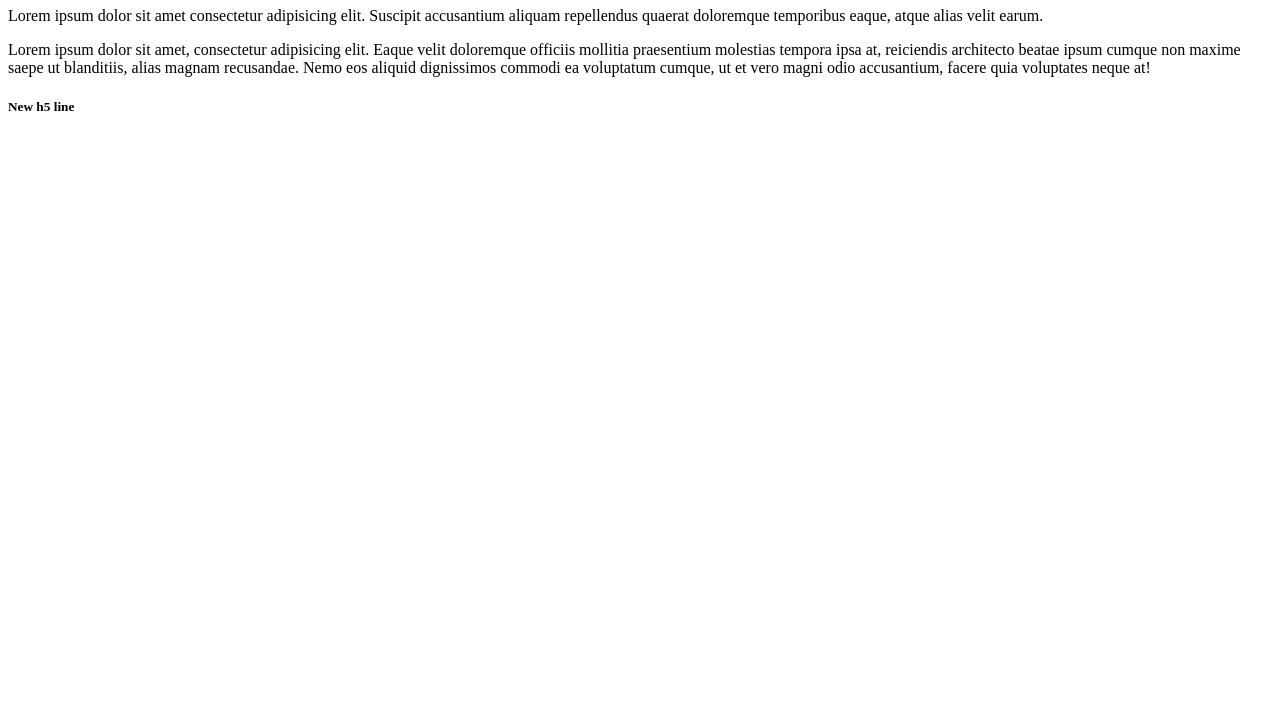
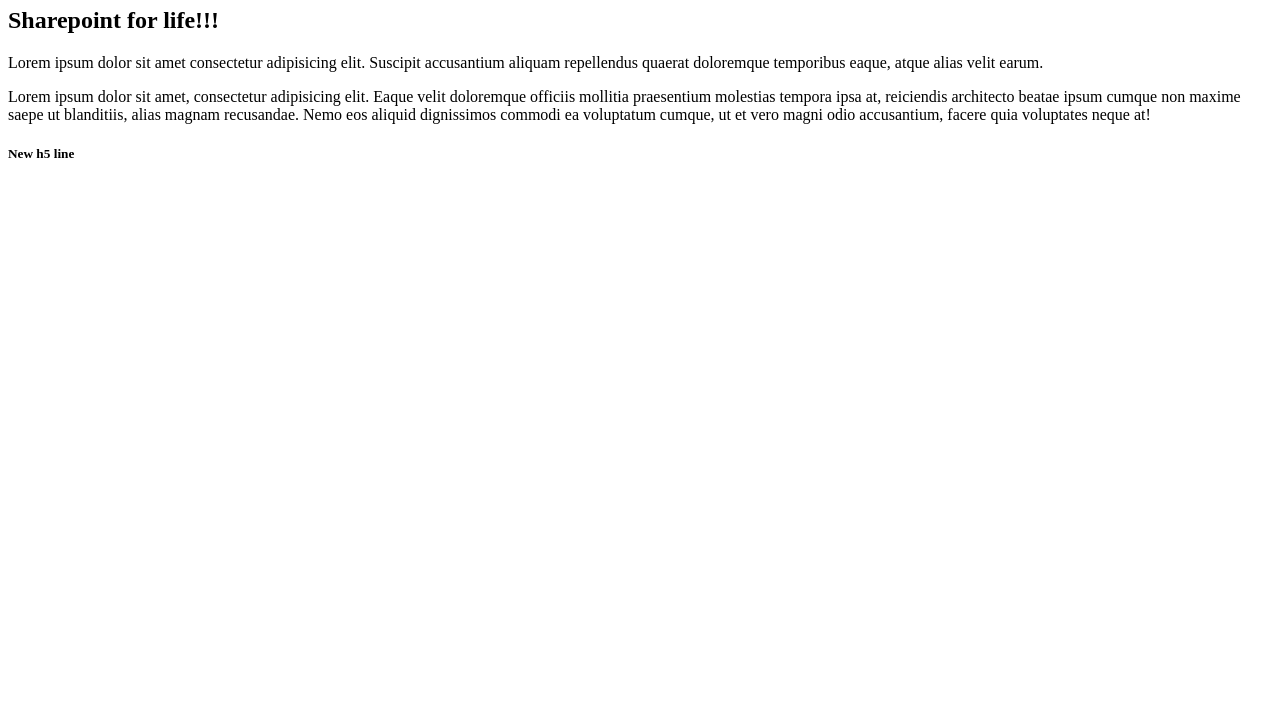
Before and after one commit to BradPinal/teamgittest, a plain HTML site: page index.html in a window 1280 px wide. Shown: the part 73-800 px from the top of the page. Drawn offline with Linux system fonts and the light colour scheme.

Commit message:
added h2 header

```diff
--- a/index.html
+++ b/index.html
@@ -10,6 +10,7 @@
 
 <body>
     <h1>This is our Test Git Site</h1>
+    <h2>Sharepoint for life!!!</h2>
     <p>Lorem ipsum dolor sit amet consectetur adipisicing elit. Suscipit accusantium aliquam repellendus quaerat
         doloremque temporibus eaque, atque alias velit earum.</p>
     <p>Lorem ipsum dolor sit amet, consectetur adipisicing elit. Eaque velit doloremque officiis mollitia praesentium
```
